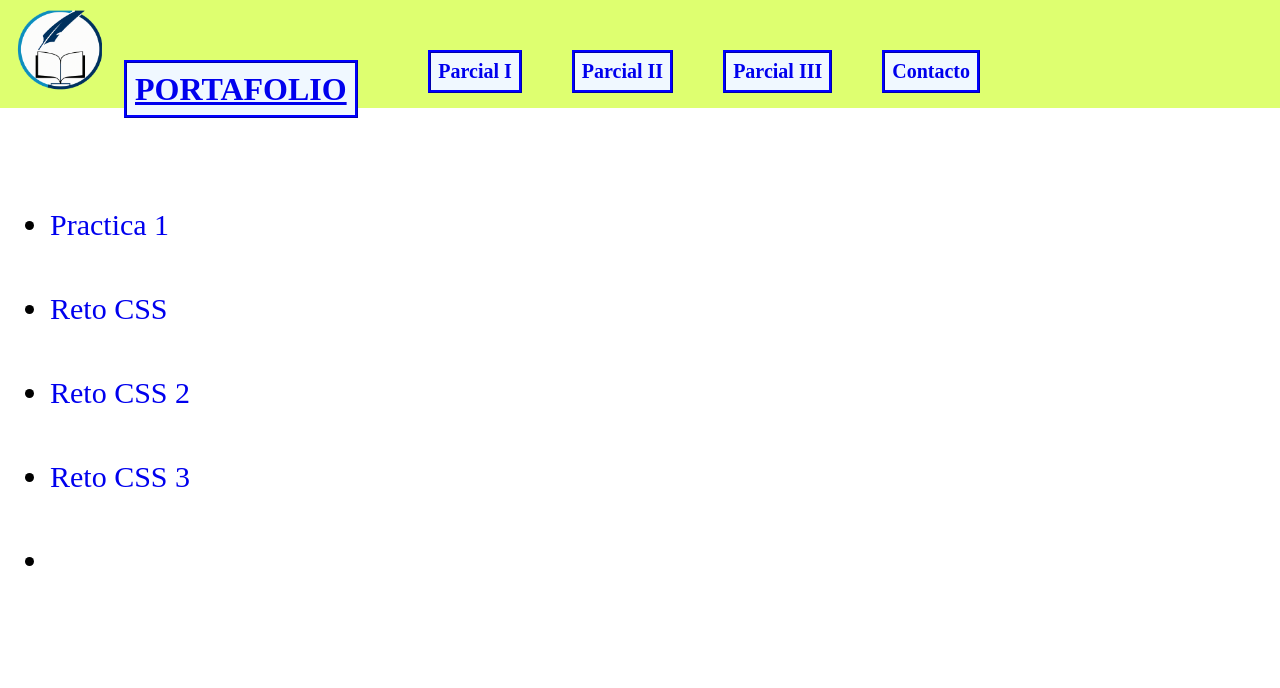
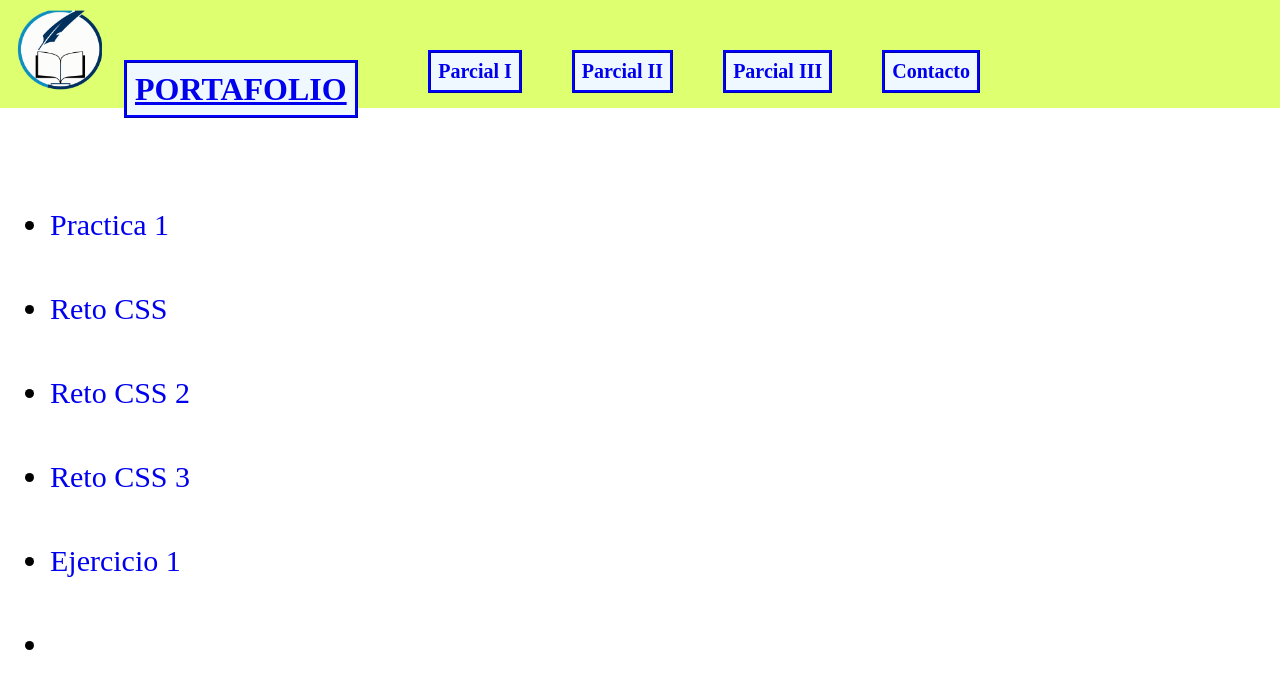
Before and after one commit to PabloFxdxdxd/portafolio, a plain HTML site: page Parciales/parcial_2.html in a window 1280 px wide. Drawn offline with Linux system fonts and the light colour scheme.

Commit message:
Update parcial_2.html

```diff
--- a/Parciales/parcial_2.html
+++ b/Parciales/parcial_2.html
@@ -39,6 +39,7 @@
             <li><a href="./../P2_practicas/Practica 2/index.html">Reto CSS</a></li>
             <li><a href="./../P2_practicas/reto2/reto2.html">Reto CSS 2</a></li>
             <li><a href="./../P2_practicas/Reto 3/horario.html">Reto CSS 3</a></li>
+            <li><a href="./../P2_practicas/Ejercicio 1/ejercicio1.html">Ejercicio 1</a></li>
             <li><a href=""></a></li>
 
         </ul>
```
